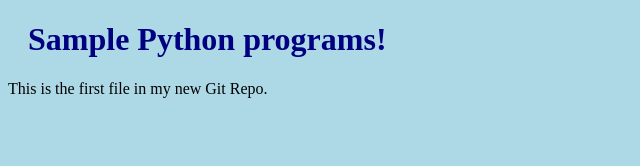
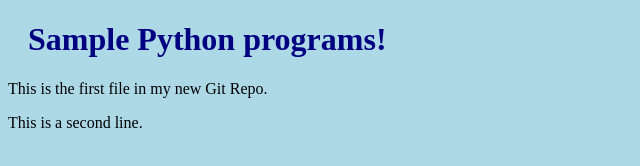
Before and after one commit to maxviv/PythonPractice, a plain HTML site: page index.html in a window 1280 px wide. Shown: the whole page, without its empty margins (0-640 px from the left). Drawn offline with Linux system fonts and the light colour scheme.

Commit message:
modified index.html

```diff
--- a/index.html
+++ b/index.html
@@ -8,6 +8,7 @@
 
 <h1>Sample Python programs!</h1>
 <p>This is the first file in my new Git Repo.</p>
+<p>This is a second line.</p>
 
 </body>
 </html>
```
